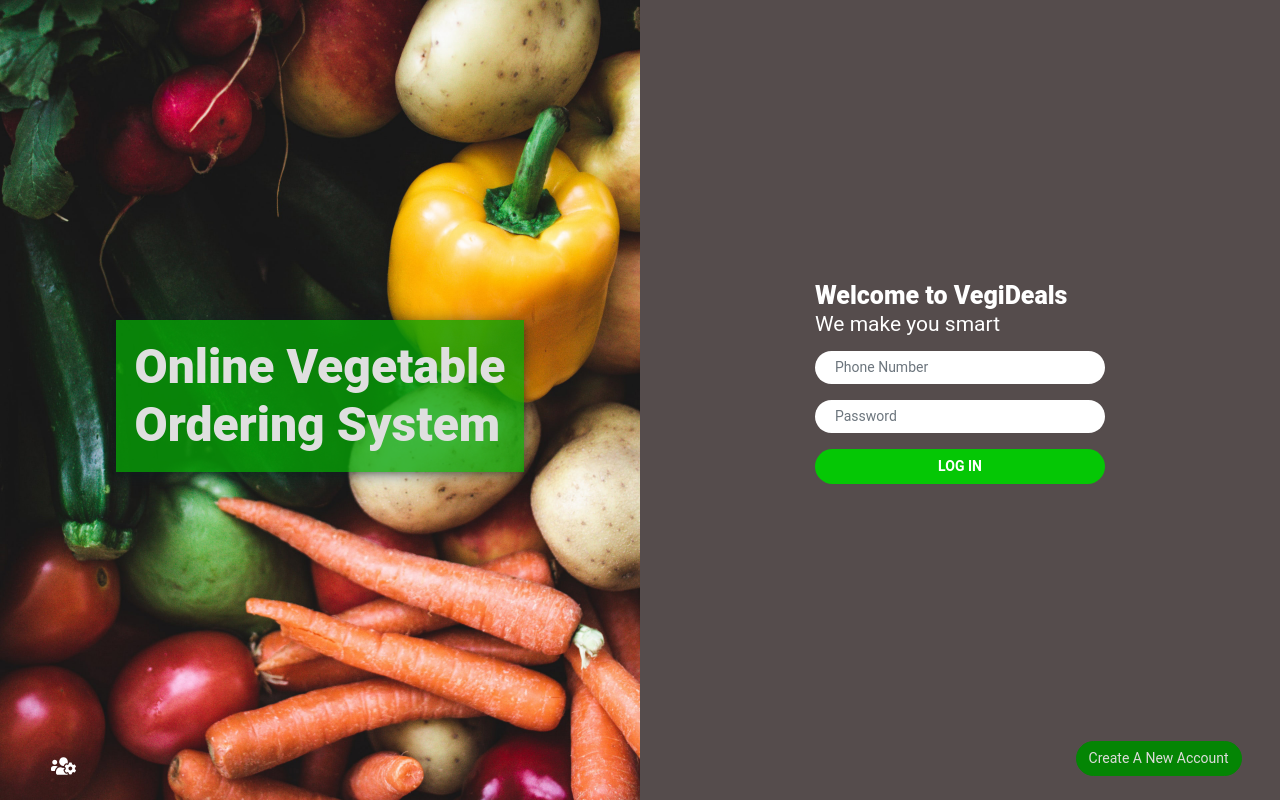
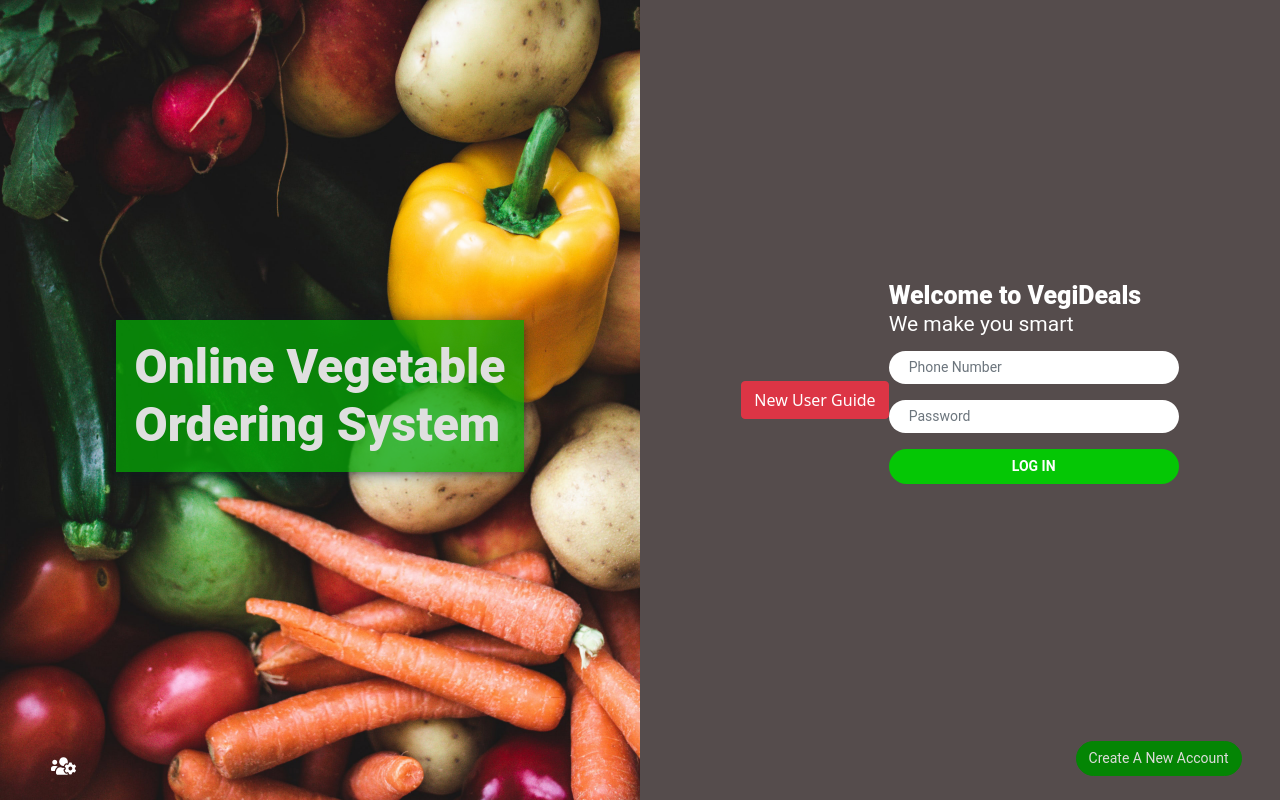
Before and after one commit to miyushan/VegiDeals-v2.0, a React (Create React App) app in the folder Client/: page / in a window 1280 px wide. Built offline with nearby package versions, Linux system fonts and the light colour scheme; no server answers.

Commit message:
new user guide added to login page

```diff
--- a/Client/src/Components/Login.js
+++ b/Client/src/Components/Login.js
@@ -5,6 +5,7 @@
 import { ReactComponent as Admin } from '../Media/icons/users-cog-solid.svg';
 
 function Login() {
+
     return (
         <>
             <Container id="login" fluid>
@@ -17,6 +18,11 @@
                     </Col>
                     <Col xs={12} md={6} className="b_login-right d-flex align-items-center justify-content-center">
 
+                        <div className="b_user-guide">
+                            <Button onClick={()=>window.confirm("Welcome to user guide!\nYou can order vegitables easily by this system\nFirst you need to create an account. Please presss 'OK' to create an account.")? window.location.href="register": null}  type="submit" variant="danger">New User Guide</Button>
+
+                        </div>
+
                         <Row className="b_login-row">
                             <Col className="d-block justify-content-center">
                                 <div className="b_login-title b_login-title-1 b_add-curser">Welcome to VegiDeals</div>
@@ -27,11 +33,14 @@
 
                         <div className="b_create-account">
                             <Button href="register" className="b_create-account-btn" type="submit" variant="success">Create A New Account</Button>
+
                         </div>
                     </Col>
 
                 </Row>
+
             </Container>
+
         </>
     );
 }
```
